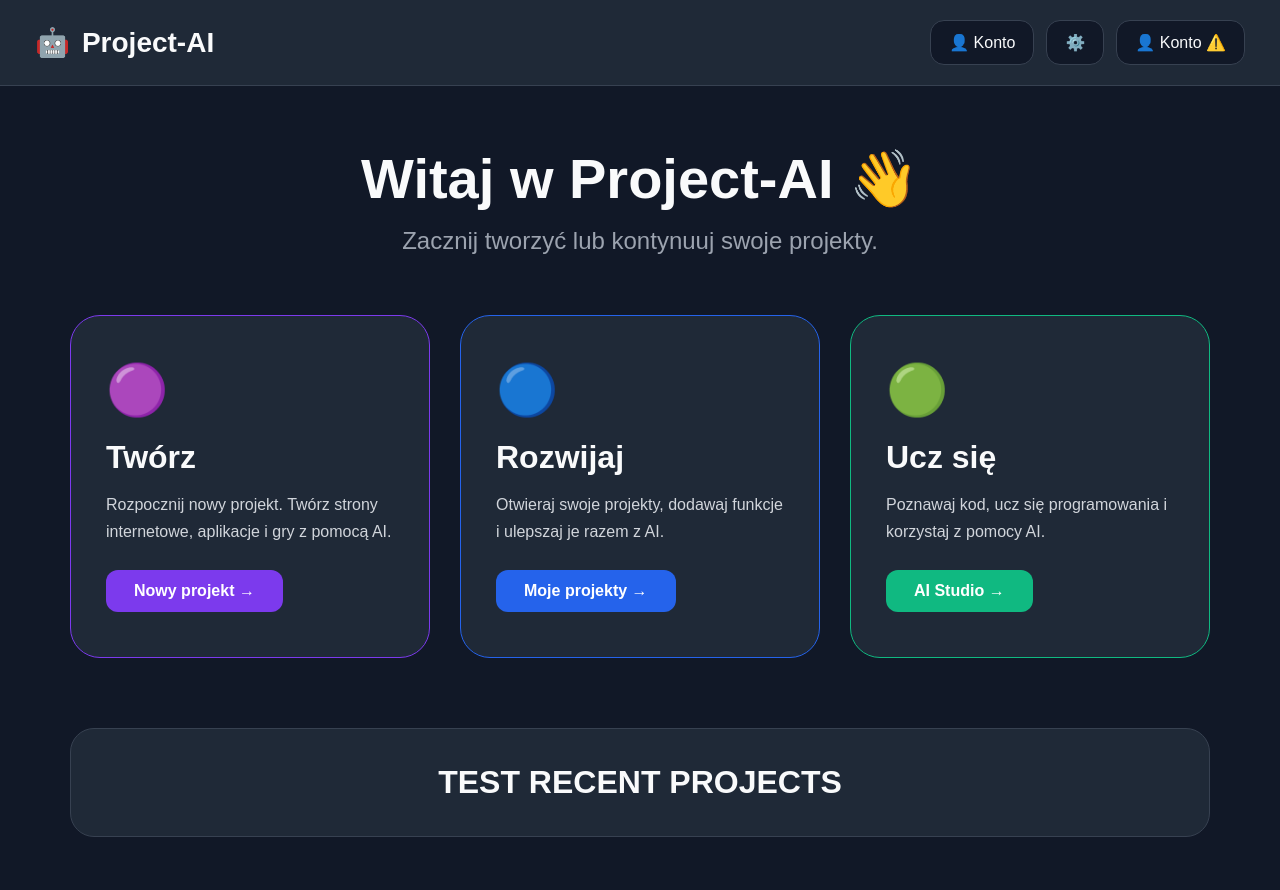
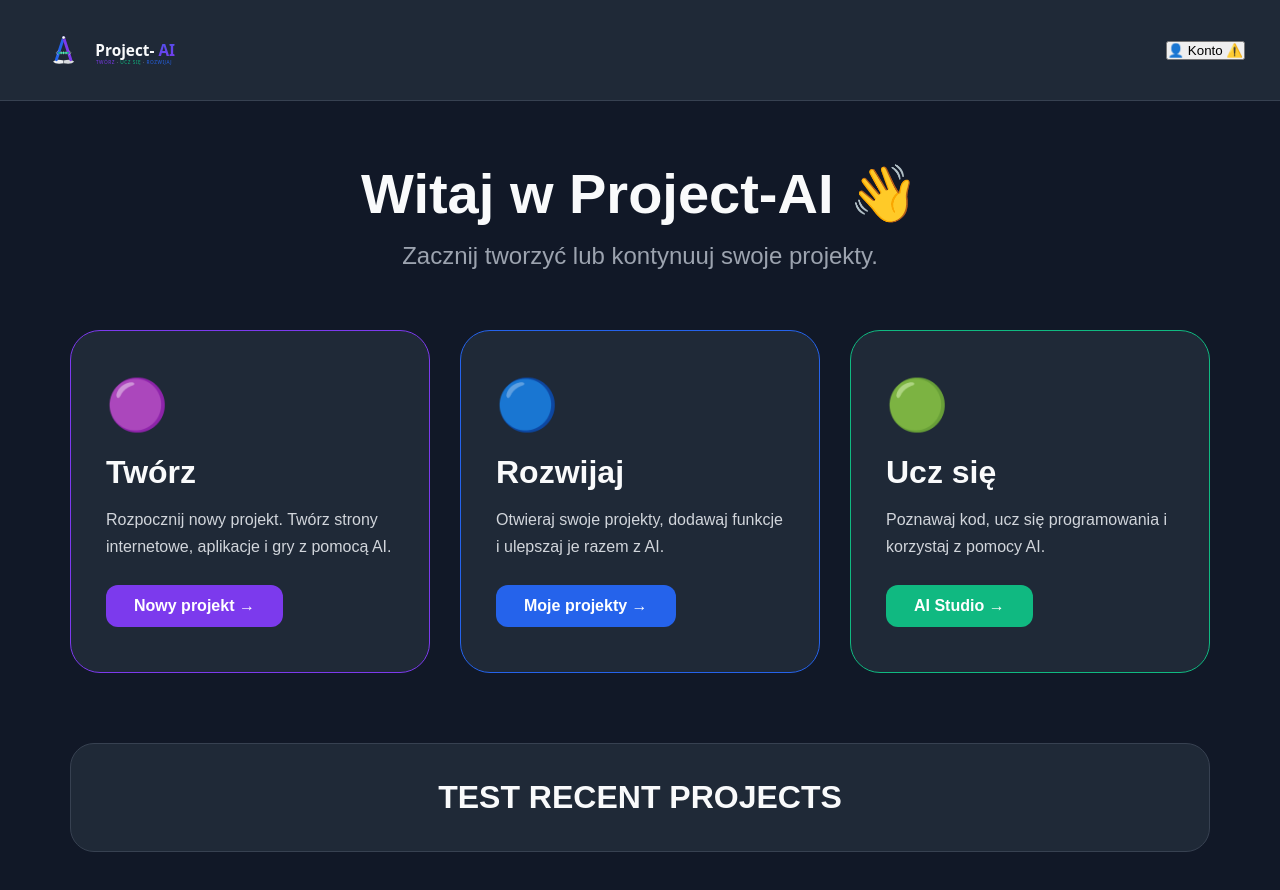
Before and after one commit to PrzemoNH/project-ai, a Next.js app: page /dashboard in a window 1280 px wide. Shown: the top 890 px of the page. Built offline with nearby package versions, Linux system fonts and the light colour scheme.

Commit message:
Update dashboard-header.tsx

```diff
--- a/components/dashboard/dashboard-header.tsx
+++ b/components/dashboard/dashboard-header.tsx
@@ -1,28 +1,26 @@
+import Image from "next/image";
+
 export default function DashboardHeader() {
   return (
     <header className="dashboard-header">
 
       <div className="dashboard-logo">
-        🤖 <span>Project-AI</span>
+
+        <Image
+          src="/images/logo/project-ai-logo.svg"
+          alt="Project-AI"
+          width={180}
+          height={60}
+          priority
+        />
+
       </div>
 
-      <div className="dashboard-actions">
 
-        <button className="header-profile">
-        👤 Konto
+      <button className="dashboard-account">
+        👤 Konto ⚠️
       </button>
 
-        <button className="header-button" aria-label="Ustawienia">
-          ⚙️
-        </button>
-
-        <button className="header-profile">
-
-          👤 Konto ⚠️
-
-        </button>
-
-      </div>
 
     </header>
   );
```
